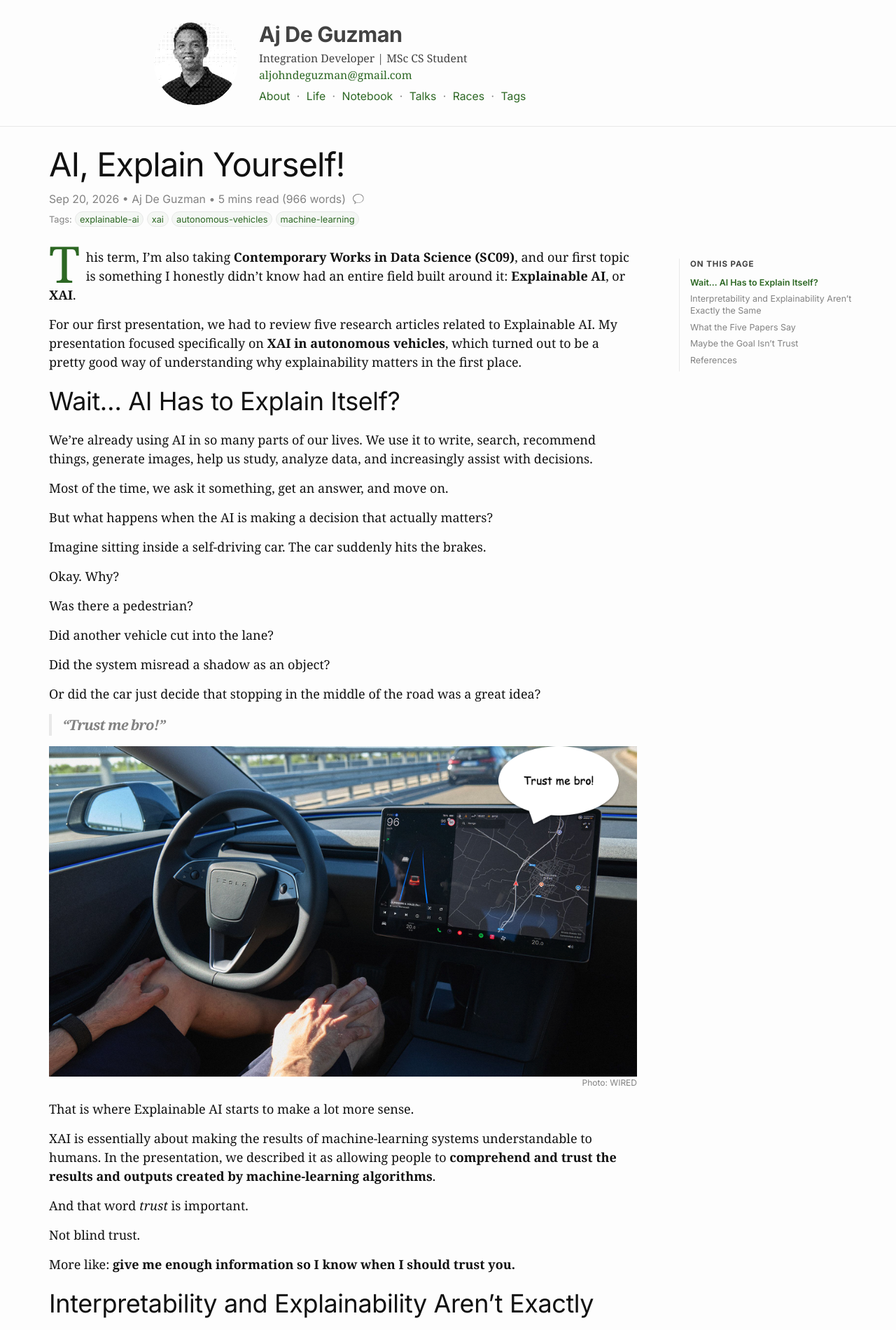
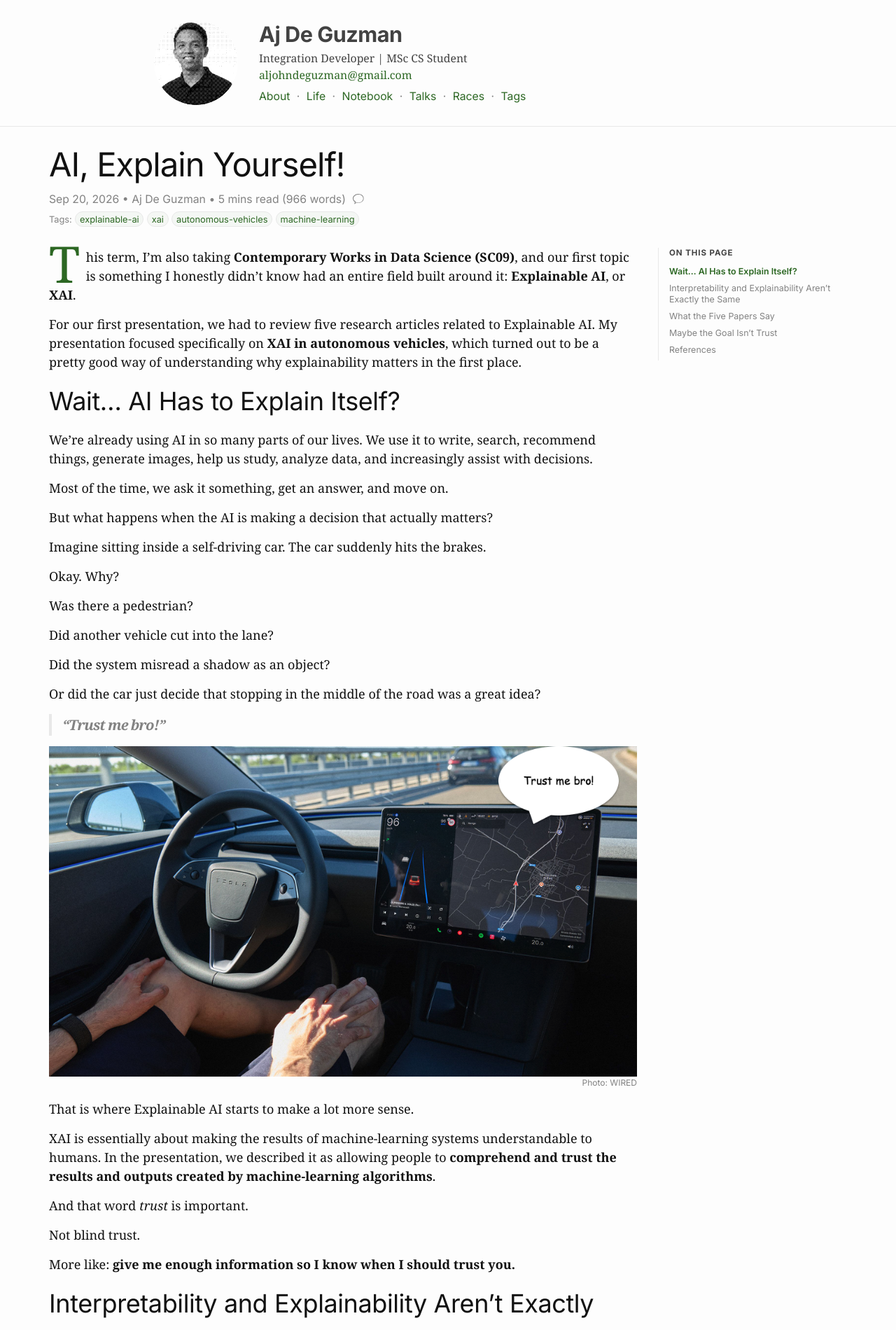
Before and after one commit to ajdeguzman/ajdeguzman.github.io, a Jekyll site: the page built from _posts/2026-09-21-ai-explain-yourself.md, in a window 1280 px wide. Shown: the top 1900 px of the page at 70% size. Built offline with Jekyll 4.4.1, drawn with Linux system fonts in a browser that asks for light colours; comment, search, counter and statistics services are not loaded; some of the changed text lies outside the part shown.

Commit message:
Added SVM post

```diff
--- a/_layouts/post.html
+++ b/_layouts/post.html
@@ -37,8 +37,8 @@ layout: default
     {%- endif -%}
   </header>
 
-  {%- include table-of-contents.html -%}
-
+  <div class="post-body">
+    <div class="post-main">
       <div class="post-content e-content" itemprop="articleBody">
         {{ content }}
       </div>
@@ -50,6 +50,10 @@ layout: default
       {%- if page.comments != false and site.disqus.shortname.size > 0 -%}
         <script id="dsq-count-scr" src="https://{{ site.disqus.shortname }}.disqus.com/count.js" async></script>
       {%- endif -%}
+    </div>
+
+    {%- include table-of-contents.html -%}
+  </div>
 
   <a class="u-url" href="{{ page.url | relative_url }}" hidden></a>
 </article>
--- a/_sass/minima/_custom.scss
+++ b/_sass/minima/_custom.scss
@@ -223,13 +223,24 @@ a:visited {
   }
 
   .layout-post .post.has-toc {
+    max-width: 1110px;
     margin-left: 0;
   }
 
+  .layout-post .post.has-toc .post-header {
+    max-width: 840px;
+  }
+
+  .layout-post .post.has-toc .post-body {
+    display: grid;
+    grid-template-columns: minmax(0, 840px) 240px;
+    column-gap: $spacing-unit;
+    align-items: start;
+  }
+
   .post-toc {
-    position: fixed;
-    top: 50%;
-    left: calc(50% + 330px);
+    position: sticky;
+    top: $spacing-unit;
     display: block;
     width: 240px;
     max-height: calc(100vh - #{$spacing-unit * 2});
@@ -239,7 +250,6 @@ a:visited {
     font-family: $heading-font-family;
     font-size: 0.78rem;
     line-height: 1.35;
-    transform: translateY(-50%);
   }
 
   .post-toc[hidden] {
@@ -307,6 +317,44 @@ a:visited {
   a,
   a:visited {
     color: inherit;
+  }
+}
+
+.workflow-steps {
+  display: grid;
+  grid-template-columns: repeat(5, minmax(0, 1fr));
+  gap: 24px;
+  margin: $spacing-unit 0;
+  font-family: $heading-font-family;
+  list-style: none;
+
+  li {
+    position: relative;
+    display: flex;
+    min-height: 72px;
+    align-items: center;
+    justify-content: center;
+    padding: 10px;
+    border: 1px solid lighten($brand-color, 42%);
+    border-radius: 6px;
+    background: lighten($brand-color, 58%);
+    color: $grey-color-dark;
+    font-weight: 600;
+    line-height: 1.25;
+    text-align: center;
+
+    &:not(:last-child)::after {
+      position: absolute;
+      top: 50%;
+      left: calc(100% + 6px);
+      width: 12px;
+      color: $brand-color;
+      content: "\2192";
+      font-size: 1.2rem;
+      line-height: 1;
+      text-align: center;
+      transform: translateY(-50%);
+    }
   }
 }
 
@@ -821,4 +869,20 @@ a:visited {
   .maintenance-panel h1 {
     @include relative-font-size(1.8);
   }
+
+  .workflow-steps {
+    grid-template-columns: 1fr;
+    gap: 28px;
+
+    li {
+      min-height: 0;
+
+      &:not(:last-child)::after {
+        top: calc(100% + 8px);
+        left: 50%;
+        content: "\2193";
+        transform: translateX(-50%);
+      }
+    }
+  }
 }
```
Also changed, not shown: _posts/2026-09-29-svm-in-90-minutes.md (added, +437 -0 lines), assets/posts/svm/breast-cancer-confusion-matrix.svg (added), assets/posts/svm/face-classification-applications.png (added), assets/posts/svm/linear-svm-components.png (added), 4 other files. Lines whose indentation alone changed are shown as unchanged.
